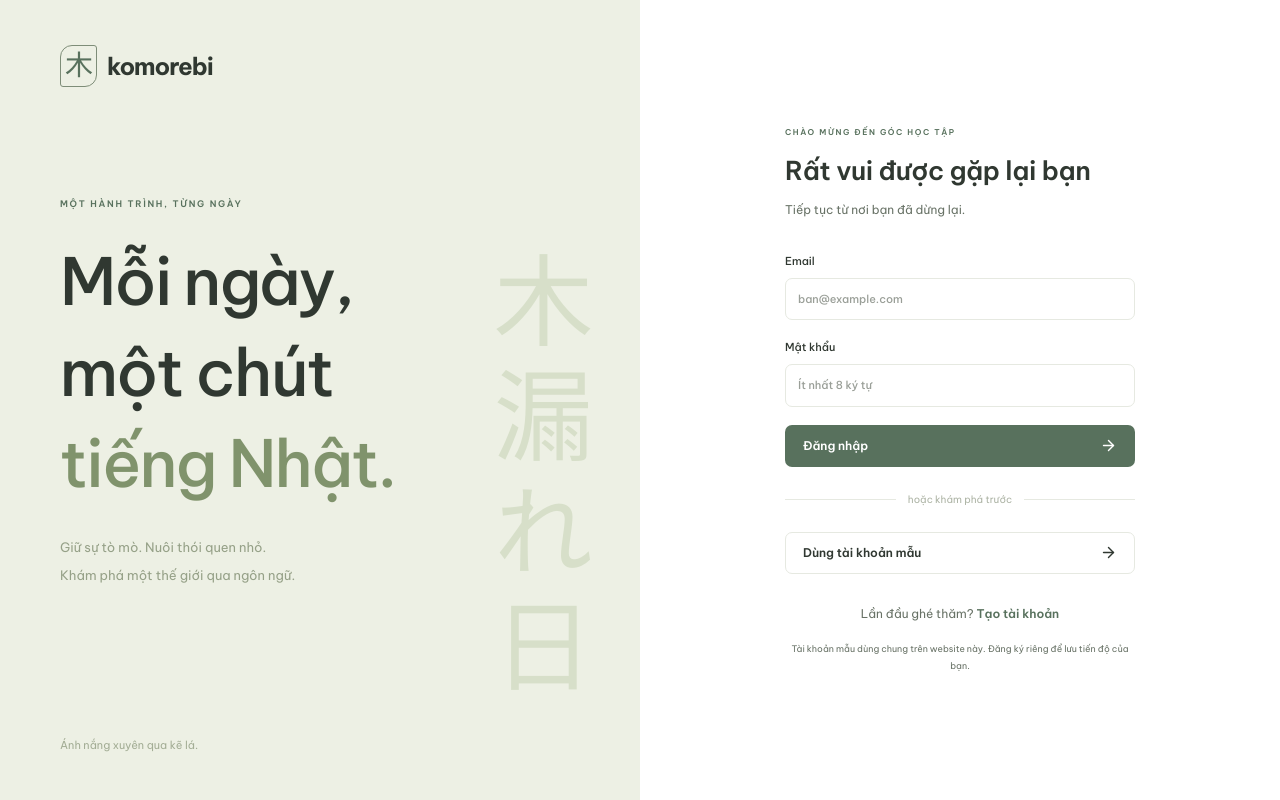
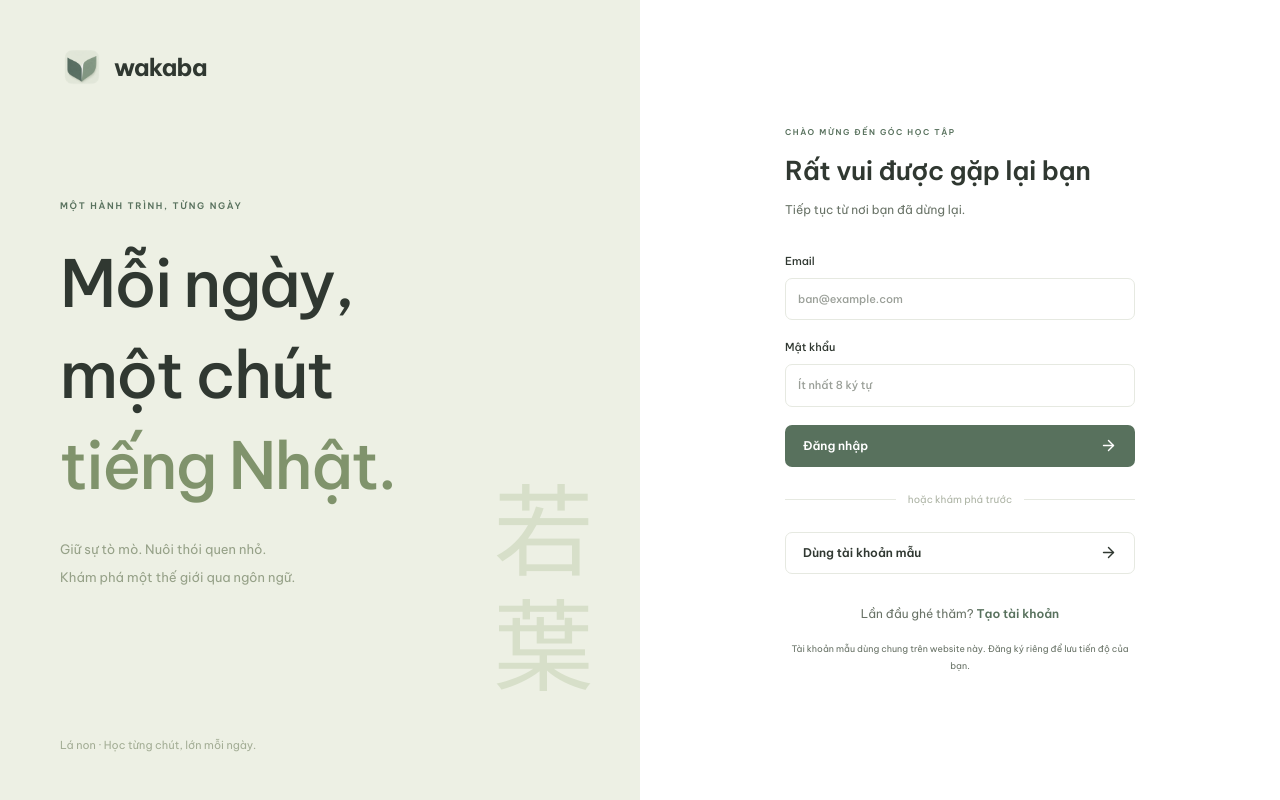
Before and after one commit to TTT9006/Demo, a React (Vite) app: page /login in a window 1280 px wide. Built offline with nearby package versions, Linux system fonts and the light colour scheme.

Commit message:
feat(brand): cap nhat logo va nhan dien thuong hieu Wakaba

```diff
--- a/apps/web/src/app.tsx
+++ b/apps/web/src/app.tsx
@@ -1,4 +1,5 @@
 import { KanjiDetail } from './pages/radicals';
+import { Brand } from './components/brand';
 import { LoginReview } from './pages/login-review';
 import type { LoginReviewView } from '../../../packages/shared/login-review';
 import { useEffect, useState } from 'react';
@@ -91,10 +92,7 @@ function Layout() {
   if (loginReview.data && !loginReview.data.ready) return <LoginReview key={user.id} initial={loginReview.data} name={user.name} complete={() => {client.setQueryData(['login-review', user.id], {ready:true,active:false,total:0,done:0,decks:[]});navigate('/dashboard');}}/>;
   const sidebar = <>
         <Link to="/dashboard" className="brand">
-          <span className="brand-mark">木</span>
-          <span>
-            komorebi<small>HỌC TIẾNG NHẬT MỖI NGÀY</small>
-          </span>
+          <Brand tagline />
         </Link>
         <div className="sidebar-label">GÓC HỌC TẬP</div>
         <nav aria-label="Điều hướng chính">
@@ -208,7 +206,7 @@ function Layout() {
           <Outlet />
         </main>
         <footer className="footer">
-          <span>木漏れ日 · Từng chút một, mỗi ngày.</span>
+          <span>若葉 · Học từng chút, lớn mỗi ngày.</span>
           <Link to="/settings#sources">
             Nguồn dữ liệu & bản quyền <ArrowUpRight size={12} />
           </Link>
--- /dev/null
+++ b/apps/web/src/components/brand.tsx
@@ -0,0 +1,10 @@
+export function Brand({ tagline = false }: { tagline?: boolean }) {
+  return (
+    <>
+      <img className="brand-logo" src="/brand/wakaba-logo.png" width={44} height={44} alt="" />
+      <span className="brand-name">
+        wakaba{tagline && <small>HỌC TỪNG CHÚT, LỚN MỖI NGÀY</small>}
+      </span>
+    </>
+  );
+}
--- a/apps/web/src/pages/auth.tsx
+++ b/apps/web/src/pages/auth.tsx
@@ -1,4 +1,5 @@
 import { useState } from 'react';
+import { Brand } from '../components/brand';
 import { Link, useNavigate } from 'react-router-dom';
 import { useQueryClient } from '@tanstack/react-query';
 import { useForm } from 'react-hook-form';
@@ -43,8 +44,7 @@ export function AuthPage({ register = false }: { register?: boolean }) {
     <div className="auth-page">
       <section className="auth-art">
         <Link to="/" className="brand">
-          <span className="brand-mark">木</span>
-          <span>komorebi</span>
+          <Brand />
         </Link>
         <div>
           <span className="eyebrow">MỘT HÀNH TRÌNH, TỪNG NGÀY</span>
@@ -62,9 +62,9 @@ export function AuthPage({ register = false }: { register?: boolean }) {
           </p>
         </div>
         <span className="auth-japanese" lang="ja">
-          木漏れ日
+          若葉
         </span>
-        <small>Ánh nắng xuyên qua kẽ lá.</small>
+        <small>Lá non · Học từng chút, lớn mỗi ngày.</small>
       </section>
       <section className="auth-form">
         <div>
--- a/apps/web/src/pages/grammar.tsx
+++ b/apps/web/src/pages/grammar.tsx
@@ -252,7 +252,7 @@ export function Grammar() {
         <p>
           Các mức N là gợi ý học tập. Nội dung sơ cấp được nhóm theo mạch bài Minna; N3–N2 là các
           nhóm bổ sung, không gán số bài trung cấp của sách khi chưa đối chiếu. Ví dụ và bài tập do
-          Komorebi biên soạn, không phải trích nguyên văn. Danh mục này không được xem là danh sách
+          Wakaba biên soạn, không phải trích nguyên văn. Danh mục này không được xem là danh sách
           đầy đủ mọi mục của giáo trình hoặc JLPT.
         </p>
         <p>
--- a/apps/web/src/pages/login-review.tsx
+++ b/apps/web/src/pages/login-review.tsx
@@ -1,4 +1,5 @@
 import { useState } from 'react';
+import { Brand } from '../components/brand';
 import { useNavigate } from 'react-router-dom';
 import { useQueryClient } from '@tanstack/react-query';
 import { toRomaji } from 'wanakana';
@@ -52,8 +53,7 @@ export function LoginReview({
       <div className="login-review-frame">
         <header className="login-review-top">
           <span className="brand">
-            <span className="brand-mark">木</span>
-            <span>komorebi</span>
+            <Brand />
           </span>
           <div className="login-review-top-actions">
             <span className="login-review-day">
--- a/apps/web/src/styles.css
+++ b/apps/web/src/styles.css
@@ -3384,3 +3384,9 @@ main :is(h1, h2, h3, p, label), .dialog-title { overflow-wrap: anywhere; }
 .login-review-footer { flex-wrap: wrap; }
 .login-review-footer .login-review-defer { margin-left: auto; font-size: 12px; font-weight: 400; color: var(--muted); text-decoration: underline; text-underline-offset: 4px; min-height: 44px; white-space: normal; }
 @media(max-width:560px) { .login-review-footer .login-review-defer { flex-basis: 100%; justify-content: flex-end; } }
+
+/* Wakaba: the approved balanced leaf emblem with a subtle shadow. */
+.brand-logo { display: block; width: 44px; height: 44px; flex: 0 0 44px; object-fit: contain; }
+.brand-name { min-width: 0; letter-spacing: -.8px; }
+.brand .brand-name small { font-size: 6px; letter-spacing: 1px; }
+@media(max-width:1100px) { .brand-logo { width: 38px; height: 38px; flex-basis: 38px; } }
--- a/index.html
+++ b/index.html
@@ -1 +1 @@
-<!doctype html><html lang="vi"><head><meta charset="UTF-8"/><meta name="viewport" content="width=device-width, initial-scale=1.0, viewport-fit=cover"/><meta name="theme-color" content="#f8f7f3"/><title>Komorebi — Mỗi ngày, một chút tiếng Nhật</title></head><body><div id="root"></div><script type="module" src="/apps/web/src/main.tsx"></script></body></html>
+<!doctype html><html lang="vi"><head><meta charset="UTF-8"/><meta name="viewport" content="width=device-width, initial-scale=1.0, viewport-fit=cover"/><meta name="theme-color" content="#f8f9f6"/><link rel="icon" type="image/png" href="/brand/wakaba-logo.png"/><link rel="apple-touch-icon" href="/brand/wakaba-logo.png"/><meta name="description" content="Wakaba — Học tiếng Nhật từng chút, lớn mỗi ngày."/><title>Wakaba — Học từng chút, lớn mỗi ngày</title></head><body><div id="root"></div><script type="module" src="/apps/web/src/main.tsx"></script></body></html>
--- a/tests/browser/login-review-smoke.mjs
+++ b/tests/browser/login-review-smoke.mjs
@@ -44,6 +44,21 @@ try {
     errors = [],
     checks = [];
   page.on('pageerror', (e) => errors.push(e.message));
+  await page.goto(base + '/login');
+  assert.match(await page.title(), /^Wakaba/);
+  await page.locator('.brand-logo').waitFor();
+  assert.ok(await page.locator('.brand-logo').evaluate(img => img.complete && img.naturalWidth > 0));
+  assert.equal(await page.locator('.brand-name').textContent(), 'wakaba');
+  const favicon = await context.request.get(base + '/brand/wakaba-logo.png');
+  assert.equal(favicon.status(),200);
+  assert.ok(favicon.headers()['content-type'].includes('image/png'));
+  for (const width of [320,390,768,1440]) for (const theme of ['light','dark']) {
+    await page.setViewportSize({width,height:1000});
+    await page.evaluate(t=>document.documentElement.dataset.theme=t,theme);
+    assert.equal(await page.evaluate(()=>document.documentElement.scrollWidth>innerWidth+1),false);
+    checks.push(`brand-login/${width}/${theme}`);
+    if(width===390||width===1440) await page.screenshot({path:path.join(directory,`brand-login-${width}-${theme}.png`),fullPage:true});
+  }
   const result = await context.request.post(base + '/api/auth/register', {
     data: {
       name: 'Người học có tên dài để kiểm tra bố cục giao diện',
@@ -55,6 +70,7 @@ try {
   const user = await result.json();
   await page.goto(base + '/dashboard');
   await page.locator('.sidebar').waitFor();
+  assert.match(await page.locator('.sidebar .brand').textContent(), /wakaba/);
   // Prepare only this isolated learner's formerly studied cards before their first page load.
   const decks = sqlite
     .prepare(
@@ -82,6 +98,7 @@ try {
       for (const theme of ['light', 'dark']) {
         await page.setViewportSize({ width, height: 900 });
         await page.evaluate((t) => (document.documentElement.dataset.theme = t), theme);
+        assert.ok(await page.locator('.login-review-top .brand-logo').evaluate(img=>img.complete&&img.naturalWidth>0));
         assert.equal(
           await page.evaluate(() => document.documentElement.scrollWidth > innerWidth + 1),
           false,
```
Also changed, not shown: public/brand/wakaba-logo.png (added), 2 other files (tests, documents, lock files or other folders).
